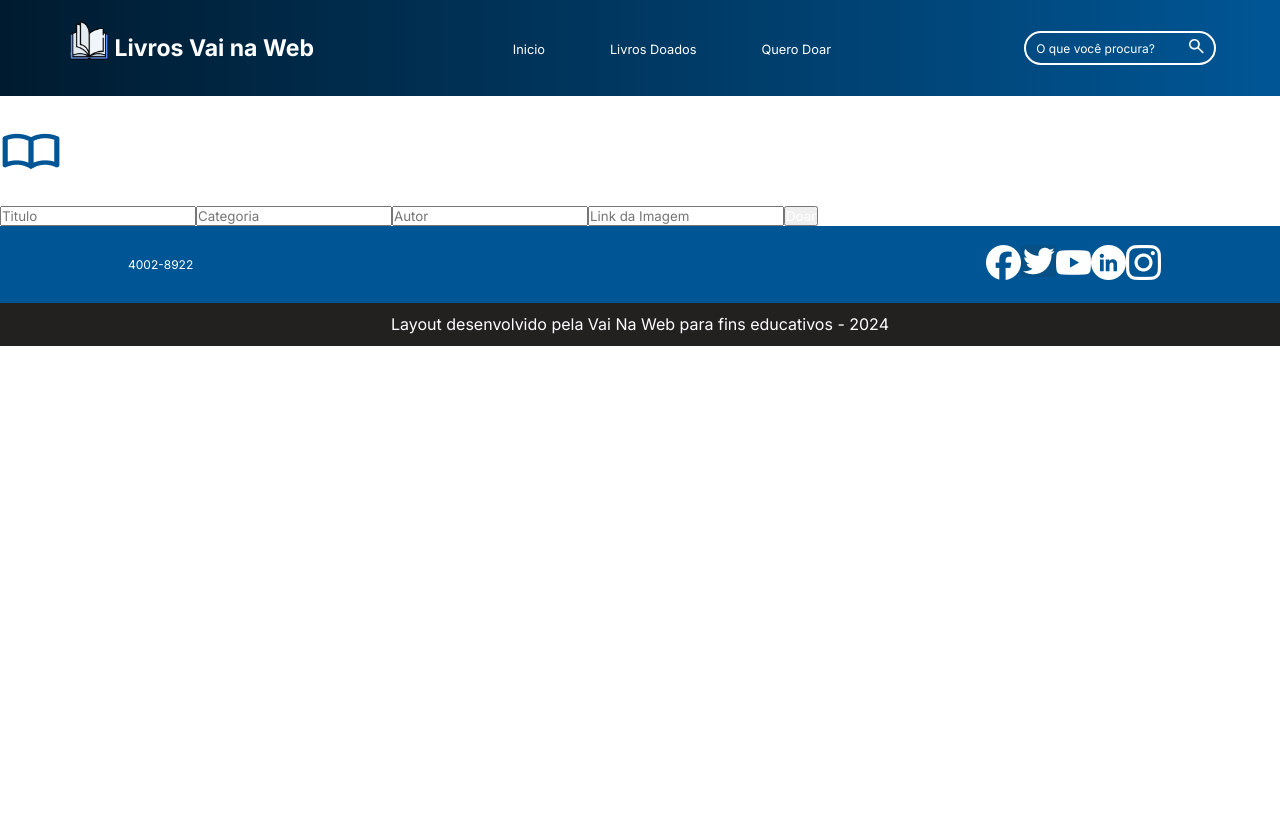
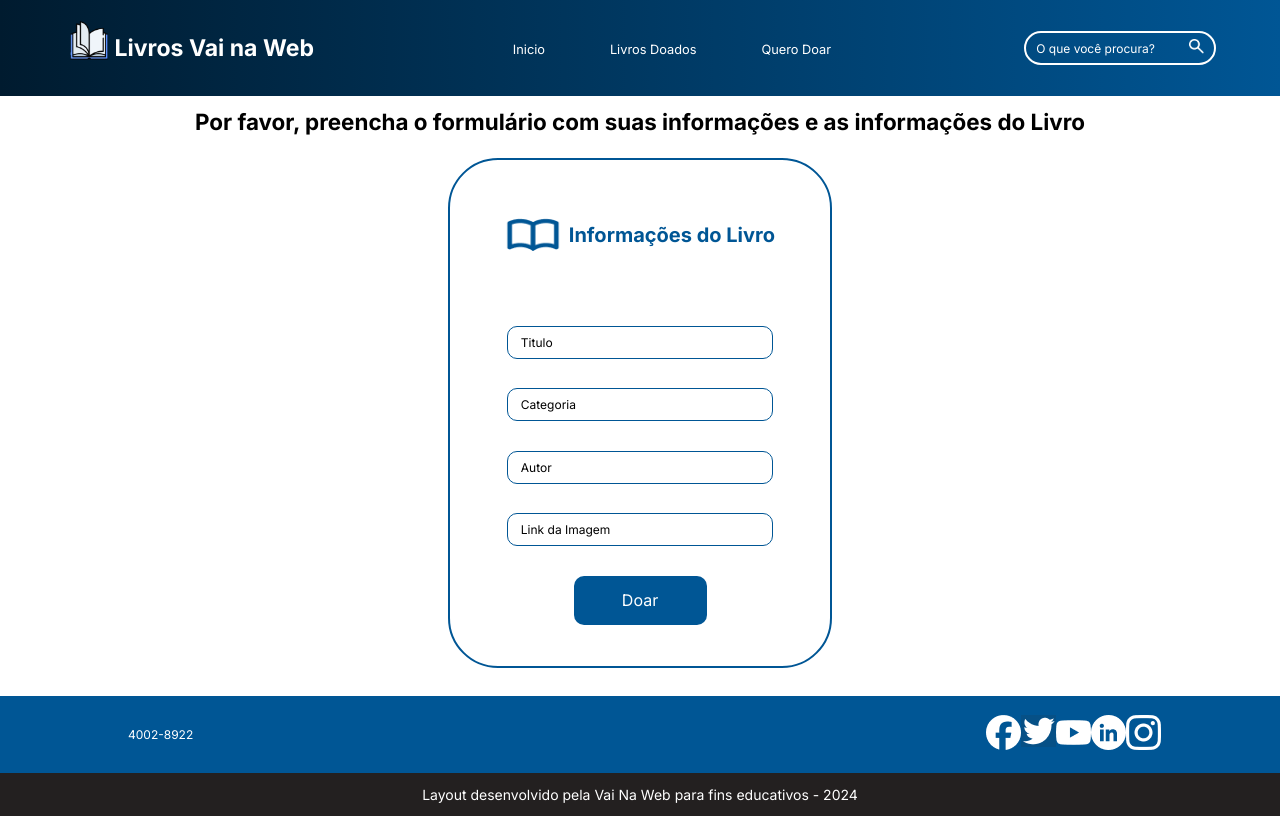
Before and after one commit to FelipeSalgueiro/Livros-Vai-na-Web, a React (Vite) app in the folder desafio3/: page /quero_doar in a window 1280 px wide. Built offline with nearby package versions, Linux system fonts and the light colour scheme.

Commit message:
:lipstick: style: feito o scss da pagina Quero Doar.

```diff
--- a/desafio3/src/Components/Footer/footer.module.scss
+++ b/desafio3/src/Components/Footer/footer.module.scss
@@ -29,4 +29,7 @@
     width: 100%;
     height: 36%;
     background-color: #232020;
+    p {
+        font-size: 1.75vh;
+    }
 }
--- a/desafio3/src/Pages/QueroDoar/QueroDoar.jsx
+++ b/desafio3/src/Pages/QueroDoar/QueroDoar.jsx
@@ -1,20 +1,21 @@
 import livroAberto from "../../assets/livroAberto.png"
+import s from "./queroDoar.module.scss"
 export default function QueroDoar(){
     return(
-        <main>
-            <section>
-                <h2>Por favor, preencha o formulário com suas informações e as informações do Livro</h2>
-                <section>
+        <main className={s.mainQueroDoar}>
+            <h2 className={s.tituloDoacao}>Por favor, preencha o formulário com suas informações e as informações do Livro</h2>
+            <section className={s.formCompleto}>
+                <section className={s.formTitulo}>
                     <img src={livroAberto} alt="Ícone de um livro aberto."/>
                     <h3>Informações do Livro</h3>
-                    <form action="">
-                        <input type="text" name="" id="" placeholder="Titulo"/>
-                        <input type="text" name="" id="" placeholder="Categoria"/>
-                        <input type="text" name="" id="" placeholder="Autor"/>
-                        <input type="text" name="" id="" placeholder="Link da Imagem"/>
-                        <button>Doar</button>
-                    </form>
                 </section>
+                <form  className={s.formDoacao} action="">
+                    <input className={s.inputFormDoacao} type="text" name="" id="" placeholder="Titulo"/>
+                    <input className={s.inputFormDoacao} type="text" name="" id="" placeholder="Categoria"/>
+                    <input className={s.inputFormDoacao} type="text" name="" id="" placeholder="Autor"/>
+                    <input className={s.inputFormDoacao} type="text" name="" id="" placeholder="Link da Imagem"/>
+                    <button className={s.buttonDoacao}>Doar</button>
+                </form>
             </section>
         </main>
     )
--- /dev/null
+++ b/desafio3/src/Pages/QueroDoar/queroDoar.module.scss
@@ -0,0 +1,65 @@
+.mainQueroDoar {
+    display: flex;
+    flex-direction: column;
+    justify-content: space-around;
+    align-items: center;
+    height: 75vh;
+}
+.tituloDoacao {
+    color: black;
+    font-size: 2.8vh;
+}
+.formCompleto {
+    display: flex;
+    flex-direction: column;
+    justify-content: space-around;
+    align-items: center;
+    width: 30%;
+    height: 85%;
+    margin-bottom: 2vh;
+    border: solid #005695 2px;
+    border-radius: 50px;
+}
+.formTitulo {
+    display: flex;
+    justify-content: space-evenly;
+    align-items: center;
+    width: 75%;
+    margin-top: 3vh;
+    img {
+        height: 6vh;
+    }
+    h3 {
+        color: #005695;
+        font-size: 2.5vh;
+    }
+}
+.formDoacao {
+    display: flex;
+    flex-direction: column;
+    justify-content: space-around;
+    align-items: center;
+    width: 70%;
+    height: 65%;
+}
+.inputFormDoacao {
+    width: 100%;
+    height: 10%;
+    padding-left: 1vw;
+    color: black;
+    font-size: 1.5vh;
+    border: solid #005695 1px;
+    border-radius: 10px;
+    background-color: transparent;
+    &::placeholder {
+        color: black;
+    }
+}
+.buttonDoacao {
+    width: 50%;
+    height: 15%;
+    font-size: 2vh;
+    border: none;
+    border-radius: 10px;
+    background-color: #005695;
+}
```
